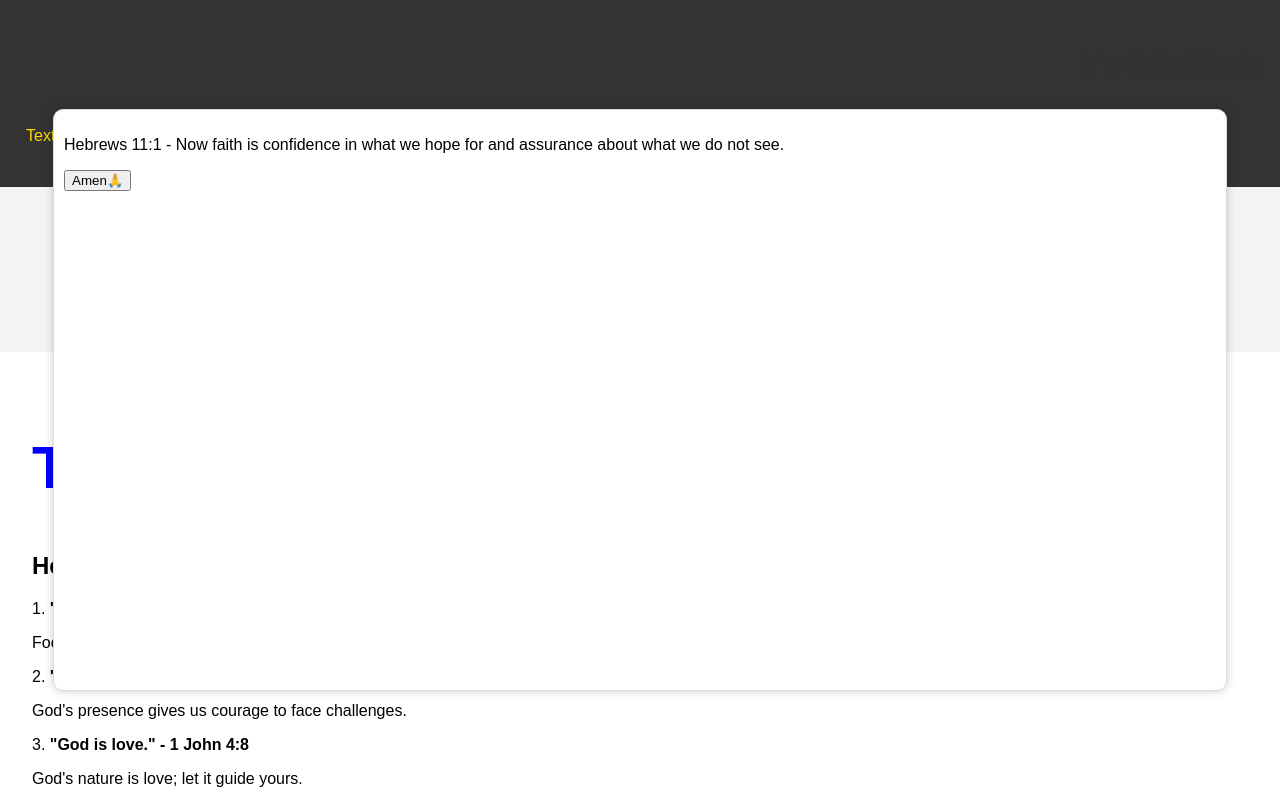
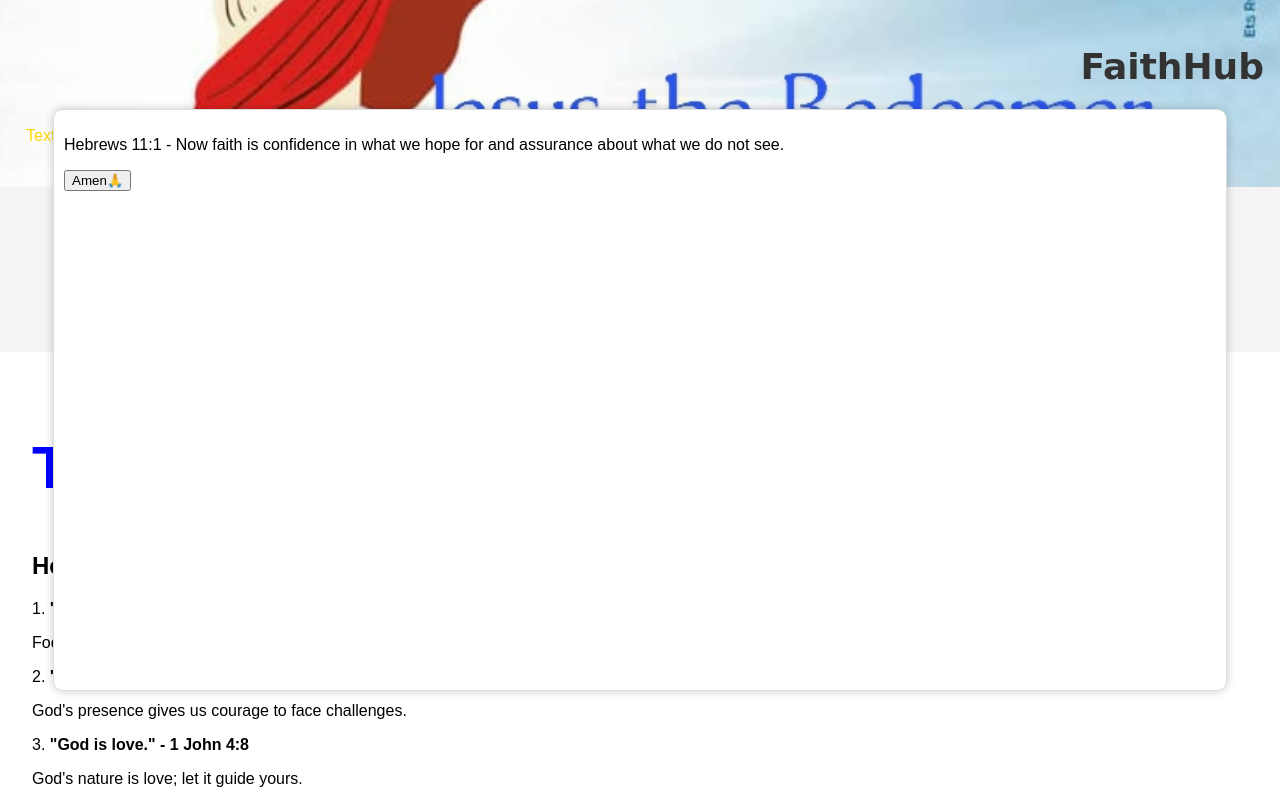
Before and after one commit to guillianenjounchop-alt/Faithub.blog, a plain HTML site: page index.html in a window 1280 px wide. Shown: the top 800 px of the page. Drawn offline with Linux system fonts and the light colour scheme.

Commit message:
Update index.html

```diff
--- a/index.html
+++ b/index.html
@@ -8,7 +8,7 @@
 </head>
 <body>
   <header style="
-  background-image: url('Images/IMG-20260514-WA0000_1.jpg');
+  background-image: url('IMG-20260514-WA0000_1.jpg');
   background-size: cover;
   background-position: center;
   background-repeat: no-repeat;
```
